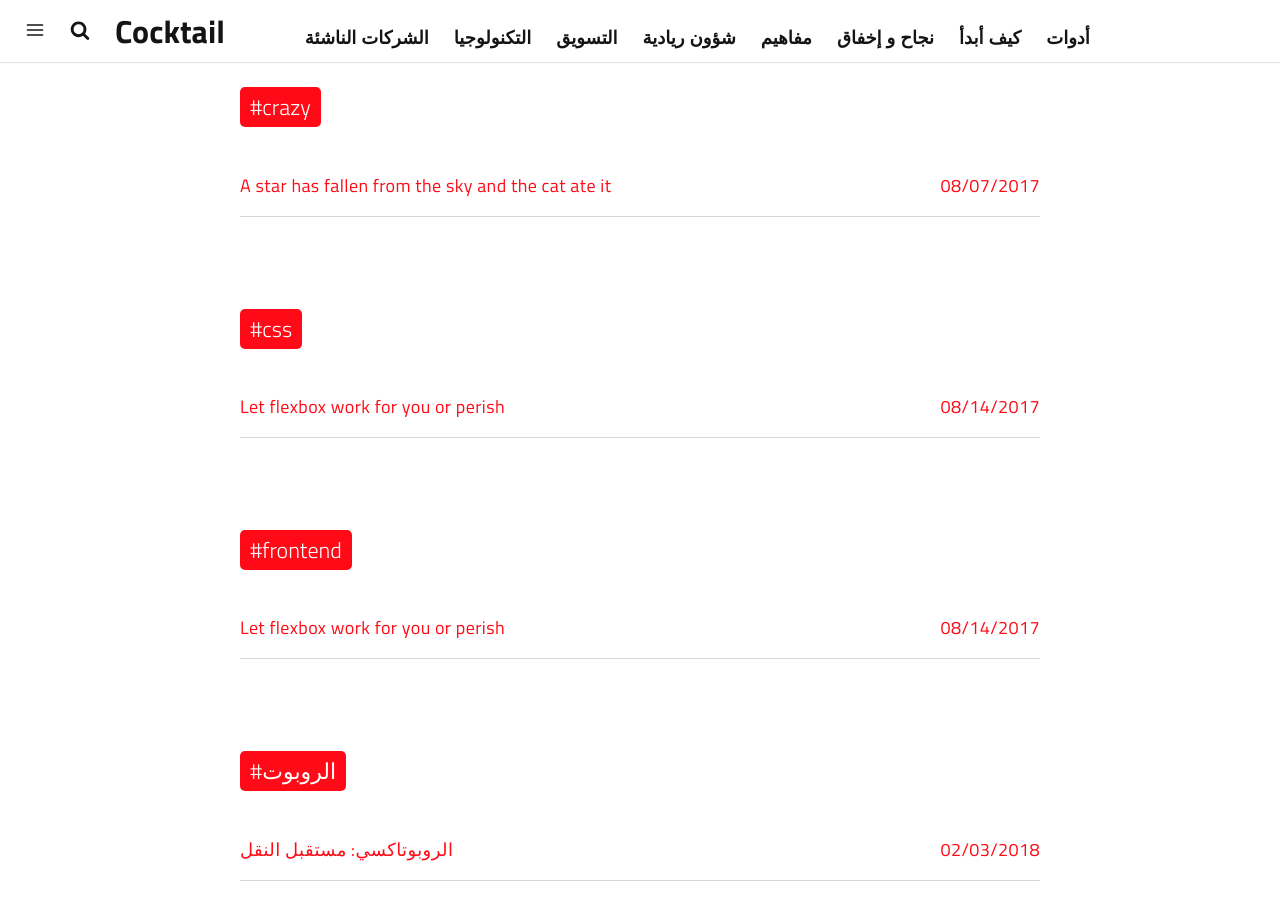
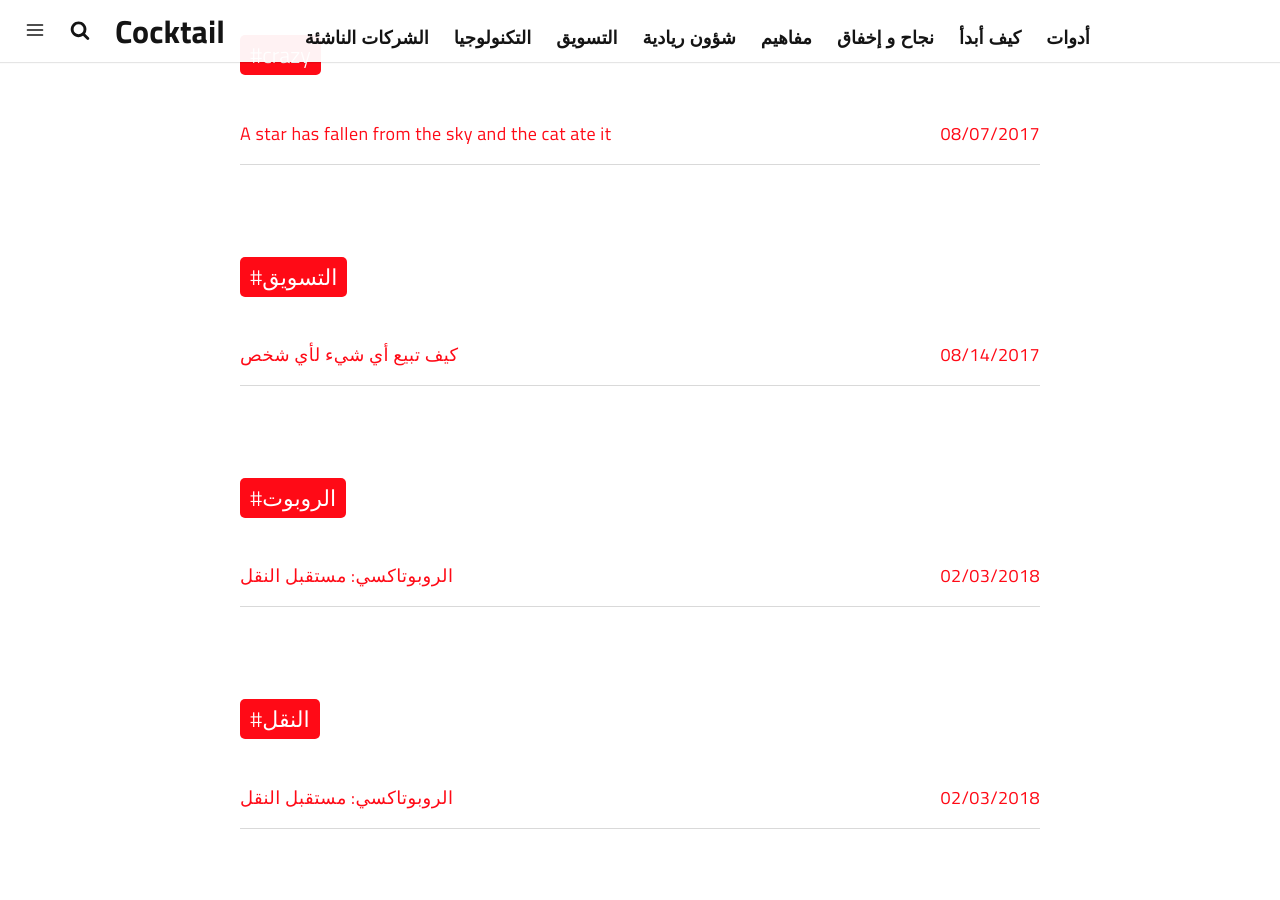
Before and after one commit to houcinegl/jekflix-AR, a Jekyll site: the page built from tags.html, in a window 1280 px wide and 900 px high, scrolled down 3853 px. Built offline with Jekyll 4.4.1, drawn with Linux system fonts in a browser that asks for light colours; a script that is not in the unit is left out; part of the change alters nothing that is shown; some of the changed text lies outside the part shown.

Commit message:
Update Posts “2013-10-10-let-flexbox-work-for-you-or-perish”

````diff
--- a/_posts/2013-10-10-let-flexbox-work-for-you-or-perish.md
+++ b/_posts/2013-10-10-let-flexbox-work-for-you-or-perish.md
@@ -1,126 +1,101 @@
 ---
 date: 2017-08-14 22:55:45
 layout: post
-title: Let flexbox work for you or perish
+title: كيف تبيع أي شيء لأي شخص
 subtitle: Lorem ipsum dolor sit amet, consectetur adipisicing elit.
-description: Lorem ipsum dolor sit amet, consectetur adipisicing elit, sed do eiusmod tempor incididunt ut labore et dolore magna aliqua.
+description: Lorem ipsum dolor sit amet, consectetur adipisicing elit, sed do
+  eiusmod tempor incididunt ut labore et dolore magna aliqua.
 image: https://res.cloudinary.com/dm7h7e8xj/image/upload/v1559821647/theme2_ylcxxz.jpg
 optimized_image: https://res.cloudinary.com/dm7h7e8xj/image/upload/c_scale,w_380/v1559821647/theme2_ylcxxz.jpg
-category: religion
+category: التسويق
 tags:
-  - css
-  - frontend
+  - التسويق
 author: thiagorossener
+paginate: true
 ---
+في رأي **جيل كونراث** ، فإن مندوب المبيعات هو العامل الأساسي في عمليات الشراء اليوم. نظرًا لأن المنتجات والخدمات أصبحت سلعة بشكل متزايد ، يدرك المشترون أنه يمكنهم الحصول على عرض مماثل من شركة أخرى.
 
-Cas sociis natoque penatibus et magnis <a href="#">dis parturient montes</a>, nascetur ridiculus mus. *Aenean eu leo quam.* Pellentesque ornare sem lacinia quam venenatis vestibulum. Sed posuere consectetur est at lobortis. Cras mattis consectetur purus sit amet fermentum.
+لكن ما لا يمكنهم الحصول عليه من أي بائع هو نفس تجربة المبيعات ، التي تم إنشاؤها بواسطة مندوب المبيعات.
 
-> Curabitur blandit tempus porttitor. Nullam quis risus eget urna mollis ornare vel eu leo. Nullam id dolor id nibh ultricies vehicula ut id elit.
+هذا يعني أن مندوبي المبيعات لديهم سيطرة كاملة تقريبًا على مصائرهم. بدلاً من إلقاء اللوم على الأرقام الضعيفة على خط إنتاج رديء ، أو شهر سيء ، أو إجبارهم على العمل عن بُعد تمامًا ، أو خيوط أقل من ممتاز ، قد يفكر الممثلون الفاشلون في تحليل عملياتهم وطرق العصف الذهني لجعلهم أكثر تركيزًا على المشتري والمشتري- ودود.
 
-Etiam porta **sem malesuada magna** mollis euismod. Cras mattis consectetur purus sit amet fermentum. Aenean lacinia bibendum nulla sed consectetur.
+بغض النظر عن الصناعة التي تعمل فيها أو نوع المؤسسات التي تبيع فيها ، هناك عدد قليل من بديهيات المبيعات. يمكن أن تساعدك هذه القواعد في بيع المزيد لأي شخص تقريبًا ، وفي هذه المقالة ، نقسمها إلى فئتين رئيسيتين:
 
-## Inline HTML elements
+* كيف تبيع أي شيء
+* كيف تفعل ذلك عبر الإنترنت
 
-HTML defines a long list of available inline tags, a complete list of which can be found on the [Mozilla Developer Network](https://developer.mozilla.org/en-US/docs/Web/HTML/Element).
+## كيف تبيع أي شيء
 
-- **To bold text**, use `<strong>`.
-- *To italicize text*, use `<em>`.
-- Abbreviations, like <abbr title="HyperText Markup Langage">HTML</abbr> should use `<abbr>`, with an optional `title` attribute for the full phrase.
-- Citations, like <cite>&mdash; Thiago Rossener</cite>, should use `<cite>`.
-- <del>Deleted</del> text should use `<del>` and <ins>inserted</ins> text should use `<ins>`.
-- Superscript <sup>text</sup> uses `<sup>` and subscript <sub>text</sub> uses `<sub>`.
+1. اجعلها عنهم.
+2. قم ببحثك قبل التواصل.
+3. بناء علاقة أولا.
+4. حدد المشتري الخاص بك.
+5. ساهم أولاً ، قم بالبيع ثانياً.
+6. اطرح الأسئلة ، واستمع.
+7. انتبه للمراوغات النفسية.
+8. اقترب منهم في مستواهم.
+9. ضرب نقطة عالية عاطفية.
+10. تذكر أنك تبيع لشخص ما.
 
-Most of these elements are styled by browsers with few modifications on our part.
+### 1. افعلها عنهم.
 
-# Heading 1
+هل لديك صديق أو أحد أفراد الأسرة يحتكر كل محادثة؟ ربما ليسوا الشخص المفضل لديك للتحدث معه. أضف لهجة مفاخرة وتصبح غير محتملة بشكل خاص.
 
-## Heading 2
+تمامًا كما لو كنت لا تحب الاستماع إلى ثرثرة أحد معارفك منغمسًا في نفسه ، لا يحب المشترون الاستماع إلى مندوبي المبيعات وهم يتحدثون بإسهاب عن شركاتهم أو عروضهم. ما تعتبره إعلاميًا ومثيرًا للاهتمام ، تعتبره الآفاق بغيضًا وغير ذي صلة.
 
-### Heading 3
+تتمثل القاعدة الأساسية للمبيعات في جعلها دائمًا متعلقة بالمشتري. كل بريد إلكتروني تكتبه ، بريد صوتي تتركه ، عرض توضيحي تقدمه ، واجتماع تحضره يجب أن يركز بشكل مباشر على المشتري. اسأل نفسك باستمرار ، " *ما هي الصلة بهذا الاحتمال المحدد؟* " وخصص كل تفاعل وفقًا لذلك.
 
-#### Heading 4
+كيف ستعرف ما هو المناسب؟ انظر أدناه.
 
-Vivamus sagittis lacus vel augue rutrum faucibus dolor auctor. Duis mollis, est non commodo luctus, nisi erat porttitor ligula, eget lacinia odio sem nec elit. Morbi leo risus, porta ac consectetur ac, vestibulum at eros.
+### 2. قم ببحثك قبل الوصول.
 
-## Code
+إذا كنت تتوقع أن يمنحك المشترون وقتهم ويتعرفون على منتجك ، فأنت بحاجة إلى قضاء بعض الوقت في التعرف عليهم أولاً. في عصر وسائل التواصل الاجتماعي ، لا يوجد عذر للاتصال أو إرسال بريد إلكتروني إلى المشتري دون معرفة ما يفعله وما يهتم به.
 
-Cum sociis natoque penatibus et magnis dis `code element` montes, nascetur ridiculus mus.
+لا يجب أن تستغرق أبحاث ما قبل الاتصال وقتًا طويلاً. اعتمادًا على دورة المبيعات الخاصة بك ، قد يكفي ما لا يقل عن خمس أو 10 دقائق لكل عميل محتمل.
 
-```js
-// Example can be run directly in your JavaScript console
+فيما يلي ثمانية أماكن للبحث عن العملاء المحتملين قبل محاولة إشراكهم في المحادثة:
 
-// Create a function that takes two arguments and returns the sum of those arguments
-var adder = new Function("a", "b", "return a + b");
+1. ينكدين
+2. Twitter (الحساب الفردي للعميل المحتمل وحساب الشركة)
+3. صفحة البيانات الصحفية للشركة
+4. صفحات النشرات الصحفية للمنافسين
+5. المدونات
+6. البيانات المالية للشركة
+7. موقع التواصل الاجتماعي الفيسبوك
+8. Google (العميل المحتمل والشركة)
 
-// Call the function
-adder(2, 6);
-// > 8
-```
+وإذا كنت تستخدم [أداة ملفات](https://translate.googleusercontent.com/translate_c?depth=1&hl=en&pto=aue&rurl=translate.google.com&sl=en&sp=nmt4&tl=ar&u=https://www.hubspot.com/products/sales/contact-profiles%3F_ga%3D2.77583957.1570926483.1599689366-1039623542.1599689366&usg=ALkJrhh3k3sMrrXkt5vQVP6PrrUh3_eTIA) تعريف Inbox المجانية الخاصة بـ HubSpot ، فيمكنك توجيه كل هذه المعلومات المعروفة حول عميل محتمل مباشرة إلى صندوق الوارد الخاص بك.
 
-Aenean lacinia bibendum nulla sed consectetur. Etiam porta sem malesuada magna mollis euismod. Fusce dapibus, tellus ac cursus commodo, tortor mauris condimentum nibh, ut fermentum massa.
+### 3. بناء علاقة أولا.
 
-## Lists
+إذا دخل أحد العملاء إلى متجر بيع بالتجزئة ، فلن تقول على الفور ، " *مرحبًا ، هل ترغب في شراء هذه البلوزة؟* " من المحتمل أن تبدأ بسؤال " *كيف حالك اليوم؟* " ثم " *ما الذي أتى بك اليوم؟* "قد ترش في تعليقات مثل ،" *أحب هذا القميص الذي ترتديه.* "أو أسئلة مؤهلة مثل ،" *إذن ، أنت تبحث عن فستان كوكتيل. هل لي أن أسأل ما هي المناسبة؟* "
 
-Cum sociis natoque penatibus et magnis dis parturient montes, nascetur ridiculus mus. Aenean lacinia bibendum nulla sed consectetur. Etiam porta sem malesuada magna mollis euismod. Fusce dapibus, tellus ac cursus commodo, tortor mauris condimentum nibh, ut fermentum massa justo sit amet risus.
+وبالمثل ، عندما تجري توعية B2B مع عميل لم تتحدث معه من قبل ، فمن المهم الاعتماد بشدة على عنصر البحث الذي تطرقنا إليه في الخطوة الثانية.
 
-* Praesent commodo cursus magna, vel scelerisque nisl consectetur et.
-* Donec id elit non mi porta gravida at eget metus.
-* Nulla vitae elit libero, a pharetra augue.
+إذا لاحظت أن عميلك المحتمل يعيش في Phoenix ، فابحث سريعًا على Google عن المطاعم الجديدة في المنطقة ، وافتحها بالسؤال عما إذا كانت موجودة وما هو الطبق المفضل لديهم. هل هم من كولورادو؟ افتح عن طريق السؤال عن كيفية تساقط الثلوج هذا الموسم وما إذا كانوا متزلجين.
 
-Donec ullamcorper nulla non metus auctor fringilla. Nulla vitae elit libero, a pharetra augue.
+المحصلة النهائية: تعرف على العميل المحتمل قبل أن تبدأ في ما لديك لتقدمه ، ولماذا يجب أن يهتموا به ، ولماذا أنت أفضل من منافسيك.
 
-1. Vestibulum id ligula porta felis euismod semper.
-2. Cum sociis natoque penatibus et magnis dis parturient montes, nascetur ridiculus mus.
-3. Maecenas sed diam eget risus varius blandit sit amet non magna.
+بعد كل شيء ، نحن مجرد بشر. تحدث إلى العميل المحتمل كإنسان قبل التحدث إليه مثل مندوب المبيعات.
 
-Cras mattis consectetur purus sit amet fermentum. Sed posuere consectetur est at lobortis.
+### 4. تحديد المشتري الخاص بك.
 
-Integer posuere erat a ante venenatis dapibus posuere velit aliquet. Morbi leo risus, porta ac consectetur ac, vestibulum at eros. Nullam quis risus eget urna mollis ornare vel eu leo.
+هذا قد يبدو وكأنه مفارقة، ولكن سر بيع أي شيء إلى أي شخص لا تحاول بيع العادل *أي شيء* لمجرد *أي شخص* .
 
-## Images
+سواء كنت تعمل في تجارة التجزئة أو مبيعات السيارات أو B2B ، فستحقق نجاحًا أكبر بكثير إذا كنت على دراية بخصائص المشترين المستهدفين وتؤهل تمامًا كل عميل محتمل مقابل هذه المصفوفة. يسمى هذا الملف الشخصي المثالي للمشتري ، وهو يشبه امتلاك سلاح سري.
 
-Quisque consequat sapien eget quam rhoncus, sit amet laoreet diam tempus. Aliquam aliquam metus erat, a pulvinar turpis suscipit at.
+من خلال العثور على النوع المحدد من "أي شخص" مناسب تمامًا لمنتجك أو خدمتك ، ستتجنب إضاعة الوقت على العملاء المحتملين غير المناسبين. بدلاً من ذلك ، سيكون لديك المزيد من الوقت لتكريسه للمشترين الذين لديهم فرصة جيدة لأن يصبحوا عملاء.
 
-![placeholder](https://placehold.it/800x400 "Large example image")
-![placeholder](https://placehold.it/400x200 "Medium example image")
-![placeholder](https://placehold.it/200x200 "Small example image")
+### 5. ساهم أولاً ثم قم بالبيع ثانياً.
 
-## Tables
+إذا كنت تحدد المشتري المستهدف بشكل صحيح ، فسوف تقضي معظم يومك في التحدث إلى قادة الأعمال الذين لديهم مشاكل يمكن لمنتجك أو خدمتك حلها. لكن فقط لأنك تعلم أن هذا لا يعني أنهم يفعلون ذلك.
 
-Aenean lacinia bibendum nulla sed consectetur. Lorem ipsum dolor sit amet, consectetur adipiscing elit.
+لا تقفز في الملعب مباشرة بعيدًا عن الخفافيش. أنت تخاطر بإغضاب العميل المحتمل أو إخافته. بدلاً من ذلك ، اعرض مساعدتك بالطريقة التي تعتقد أنها ستكون أكثر قيمة. لست متأكدا أين يمكنك أن تكون في الخدمة؟ يطلب.
 
-<table>
-  <thead>
-    <tr>
-      <th>Name</th>
-      <th>Upvotes</th>
-      <th>Downvotes</th>
-    </tr>
-  </thead>
-  <tfoot>
-    <tr>
-      <td>Totals</td>
-      <td>21</td>
-      <td>23</td>
-    </tr>
-  </tfoot>
-  <tbody>
-    <tr>
-      <td>Alice</td>
-      <td>10</td>
-      <td>11</td>
-    </tr>
-    <tr>
-      <td>Bob</td>
-      <td>4</td>
-      <td>3</td>
-    </tr>
-    <tr>
-      <td>Charlie</td>
-      <td>7</td>
-      <td>9</td>
-    </tr>
-  </tbody>
-</table>
+ربما يمكنك إرسال تفاصيل لأحدث ميزات السيارة المستهدفة للمشتري أو إرسال جزء من المحتوى يتحدث عن احتياجاتهم. ربما يمكنك الاعتماد على خبرتك للتحدث عن الاتجاهات على مستوى الصناعة التي قد لا يكون المشتري على دراية بها.
 
-Nullam id dolor id nibh ultricies vehicula ut id elit. Sed posuere consectetur est at lobortis. Nullam quis risus eget urna mollis ornare vel eu leo.
+***نصيحة احترافية:** احفظ قوالب الأسئلة الشائعة التي تتلقاها من المشترين ، حتى تتمكن من المتابعة بسرعة برسالة ذات صلة. يمكن أن تساعدك أداة مجانية مثل قوالب البريد الإلكتروني الخاصة بـ HubSpot على قضاء المزيد من الوقت في البيع ووقت أقل في صياغة رسائل البريد الإلكتروني المتكررة.*
+
+ضع نفسك كمستشار يريد المساعدة ، وليس مندوب مبيعات متعطشًا للبيع. من خلال هذا النهج ، ستجد جمهورًا أكثر تقبلاً عندما تتجه أخيرًا إلى ربط مشكلتهم بعرضك. باختصار: دائمًا ما تكون تساعد.
+
+كما قال خبير البيع الاجتماعي جيل رولي ، "فكر في" ضربة ، ضربة ، ضربة ، خطاف صحيح "مثل" أعط ، أعط ، أعط ، اسأل ".
````
